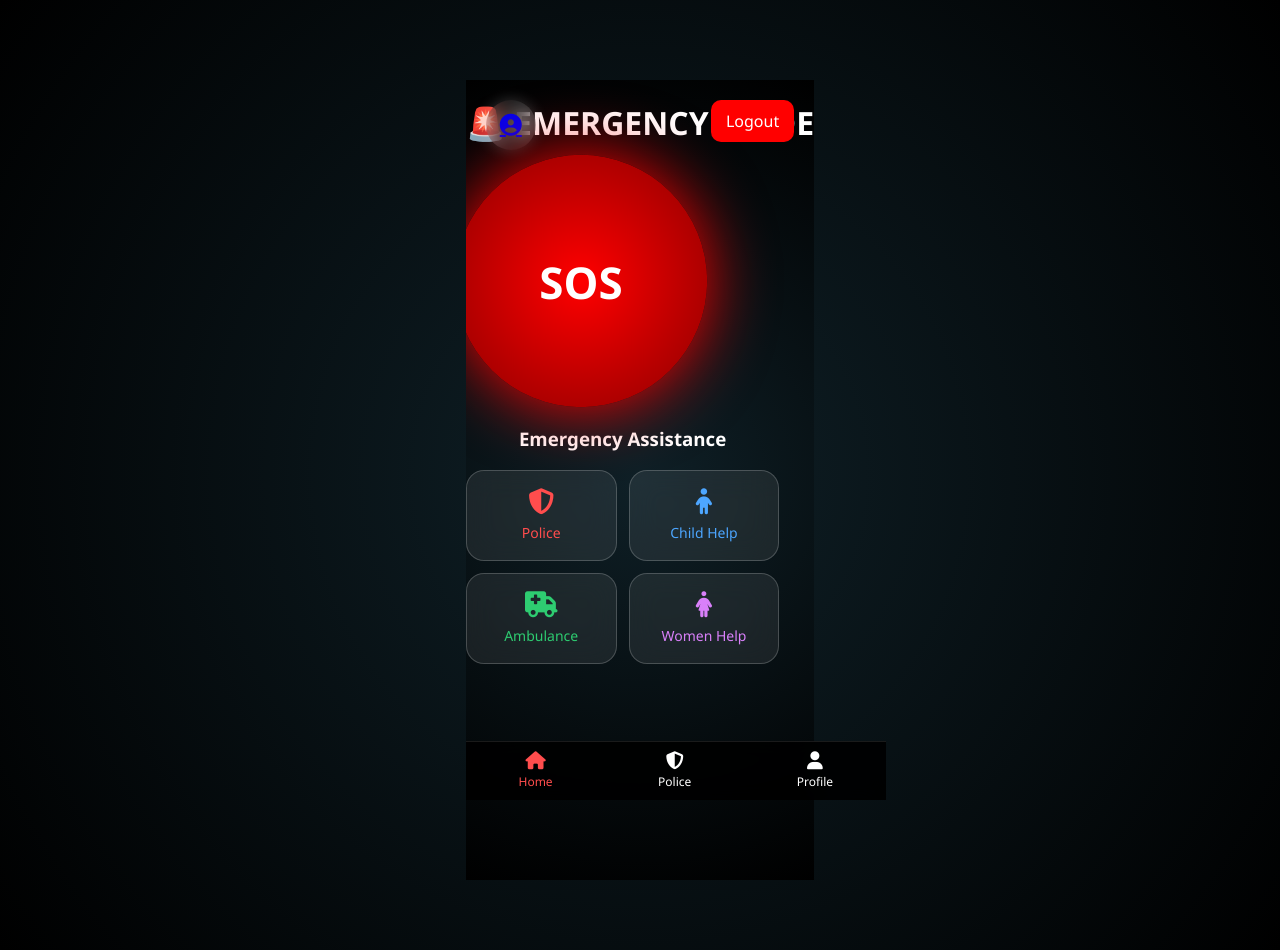
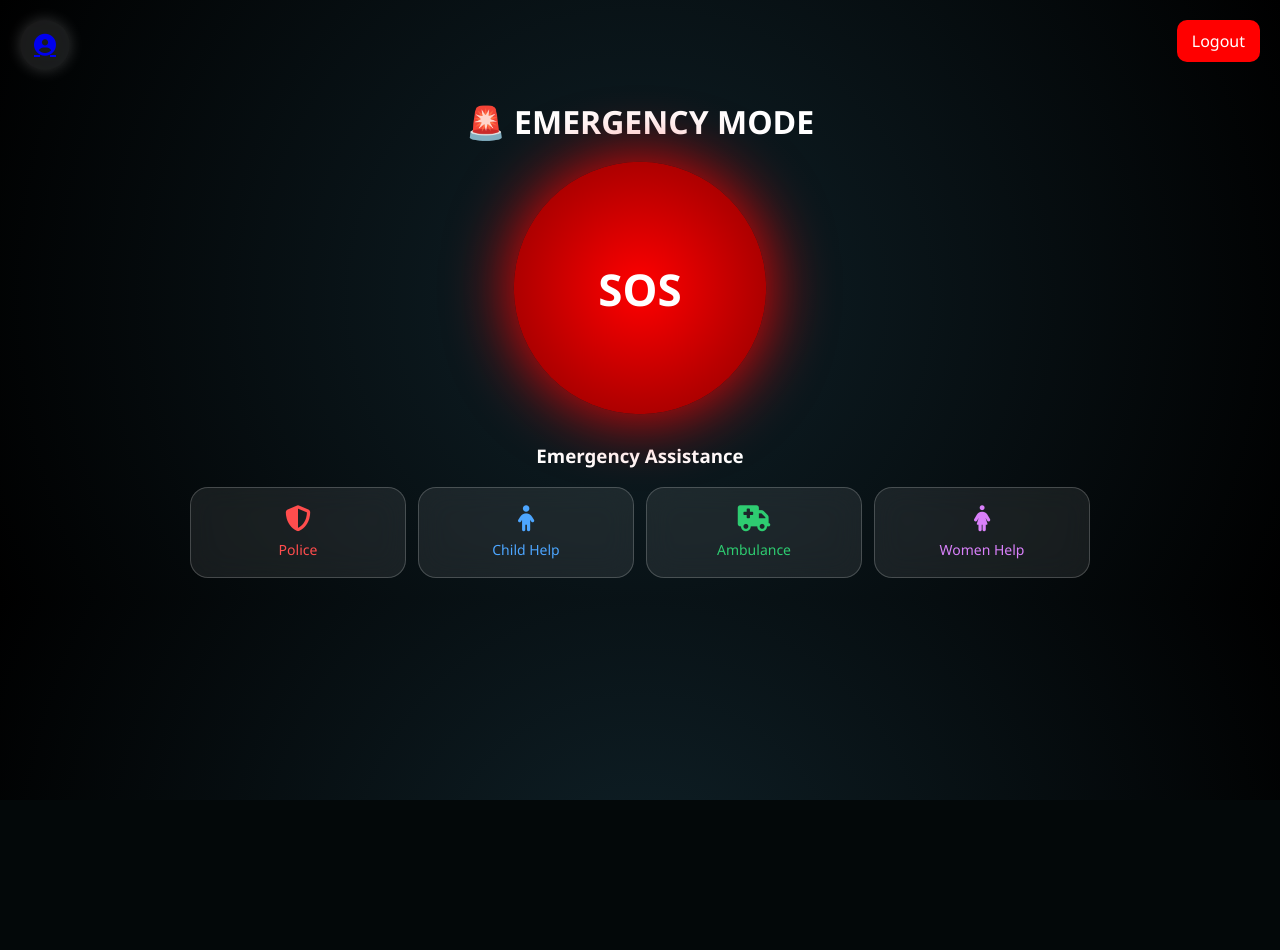
Before and after one commit to Rose0021/women-safety-app-v2, a Flask app: page / in a window 1280 px wide. After the commit the page ends 800 px from the top, so only its background shows below. Run offline with Flask 3, Linux system fonts and the light colour scheme; a user stored in the database is signed in.

Commit message:
fixed layout web version

```diff
--- a/templates/index.html
+++ b/templates/index.html
@@ -11,14 +11,9 @@
 <style>
 body {
     margin: 0;
-    height: 100vh;
     background: radial-gradient(circle, #0f2027, #000);
     font-family: 'Segoe UI', sans-serif;
     color: white;
-    display: flex;
-    flex-direction: column;
-    align-items: center;
-    justify-content: flex-start;
     padding-top: 80px;
     overflow-y: auto;
 }
@@ -90,15 +85,17 @@ body {
 
 /* 🚨 Emergency Section */
 .emergency-section {
-    margin-top: 30px;
+    margin-top: 40px;
     text-align: center;
-    width: 90%;
-    max-width: 400px;
+    width: 100%;
+    max-width: 900px;
+    margin-left: auto;
+    margin-right: auto;
 }
 
 .emergency-buttons {
     display: grid;
-    grid-template-columns: repeat(2, 1fr);
+    grid-template-columns: repeat(auto-fit, minmax(200px, 1fr));
     gap: 12px;
     margin-top: 10px;
 }
@@ -173,58 +170,20 @@ body {
 .child { color: #4da6ff; }
 .ambulance { color: #2ecc71; }
 .women { color: #d980fa; }
-/* 📱 APP CONTAINER */
-.app {
-    max-width: 420px;
-    margin: auto;
-    min-height: 100vh;
-    position: relative;
-    background: radial-gradient(circle, #0f2027, #000);
-    overflow: hidden;
+/* PREVENT CONTENT HIDE */
+body h1 {
+    text-align: center;
+    margin-top: 20px;
 }
 
-/* 🔻 BOTTOM NAV */
-.bottom-nav {
-    position: fixed;
-    bottom: 0;
-    width: 100%;
-    max-width: 420px;
-    background: rgba(0,0,0,0.9);
-    backdrop-filter: blur(10px);
-    display: flex;
-    justify-content: space-around;
-    padding: 10px 0;
-    border-top: 1px solid rgba(255,255,255,0.1);
-}
-
-/* NAV ITEMS */
-.nav-item {
-    text-align: center;
-    color: white;
-    text-decoration: none;
-    font-size: 12px;
-}
-
-.nav-item i {
-    display: block;
-    font-size: 18px;
-    margin-bottom: 3px;
-}
-
-/* ACTIVE COLOR */
-.nav-item.active {
-    color: #ff4d4d;
-}
-
-/* PREVENT CONTENT HIDE */
-body {
-    padding-bottom: 70px;
+.sos {
+    margin: 30px auto;
 }
 </style>
 </head>
 
 <body>
-<div class="app">
+
 
 <!-- PROFILE -->
 <a href="/profile" class="profile-btn">
@@ -334,23 +293,5 @@ function callNumber(num) {
 }
 
 </script>
-
-<div class="bottom-nav">
-    <a href="/" class="nav-item active">
-        <i class="fas fa-home"></i>
-        <span>Home</span>
-    </a>
-
-    <a href="/police" class="nav-item">
-        <i class="fas fa-shield-alt"></i>
-        <span>Police</span>
-    </a>
-
-    <a href="/profile" class="nav-item">
-        <i class="fas fa-user"></i>
-        <span>Profile</span>
-    </a>
-</div>
-</div>
 </body>
 </html>
```
